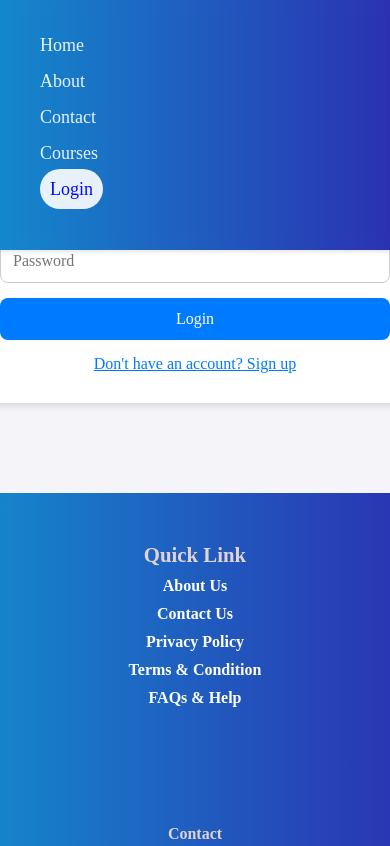
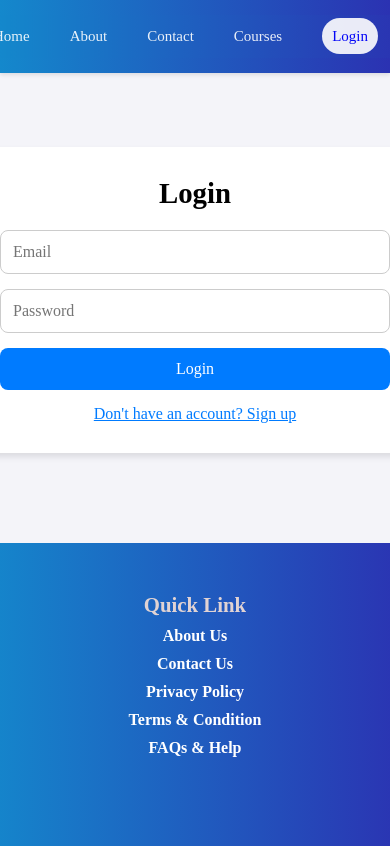
Before and after one commit to ShubhamNagda/CollageProect, a plain HTML site: page login.html in a window 390 px wide. Shown: the top 846 px of the page. Drawn offline with Linux system fonts and the light colour scheme.

Commit message:
Update login.html

```diff
--- a/login.html
+++ b/login.html
@@ -35,7 +35,8 @@
 
         nav ul {
             display: flex;
-            justify-content: center;
+            flex-wrap: nowrap;
+            justify-content: flex-end;
             padding: 0;
             margin: 0;
             list-style-type: none;
@@ -48,8 +49,7 @@
         nav ul li a {
             color: #fff;
             text-decoration: none;
-            font-size: 18px;
-            transition: color 0.3s ease;
+            font-size: 15px;
         }
 
         nav ul li a:hover {
@@ -182,6 +182,7 @@
             footer {
                 flex-direction: column;
                 align-items: center;
+                width: 100vw;
                 text-align: center;
             }
 
@@ -195,14 +196,30 @@
                 font-size: 1rem;
             }
 
+            nav {
+                width: 100vw;
+            }
+
             nav ul {
-                flex-direction: column;
-                padding: 10px;
+                padding: 2px;
             }
 
             nav ul li {
-                margin-bottom: 15px;
+                margin-bottom: 1px;
             }
+
+            .container {
+                width: 100vw;
+                max-width: 400px;
+                background: white;
+                padding: 30px 20px;
+                border-radius: 10px;
+                box-shadow: 0 4px 6px rgba(0, 0, 0, 0.1);
+                text-align: center;
+                margin-top: 350px;
+                margin-bottom: 40px;
+            }
+
         }
     </style>
 </head>
```
